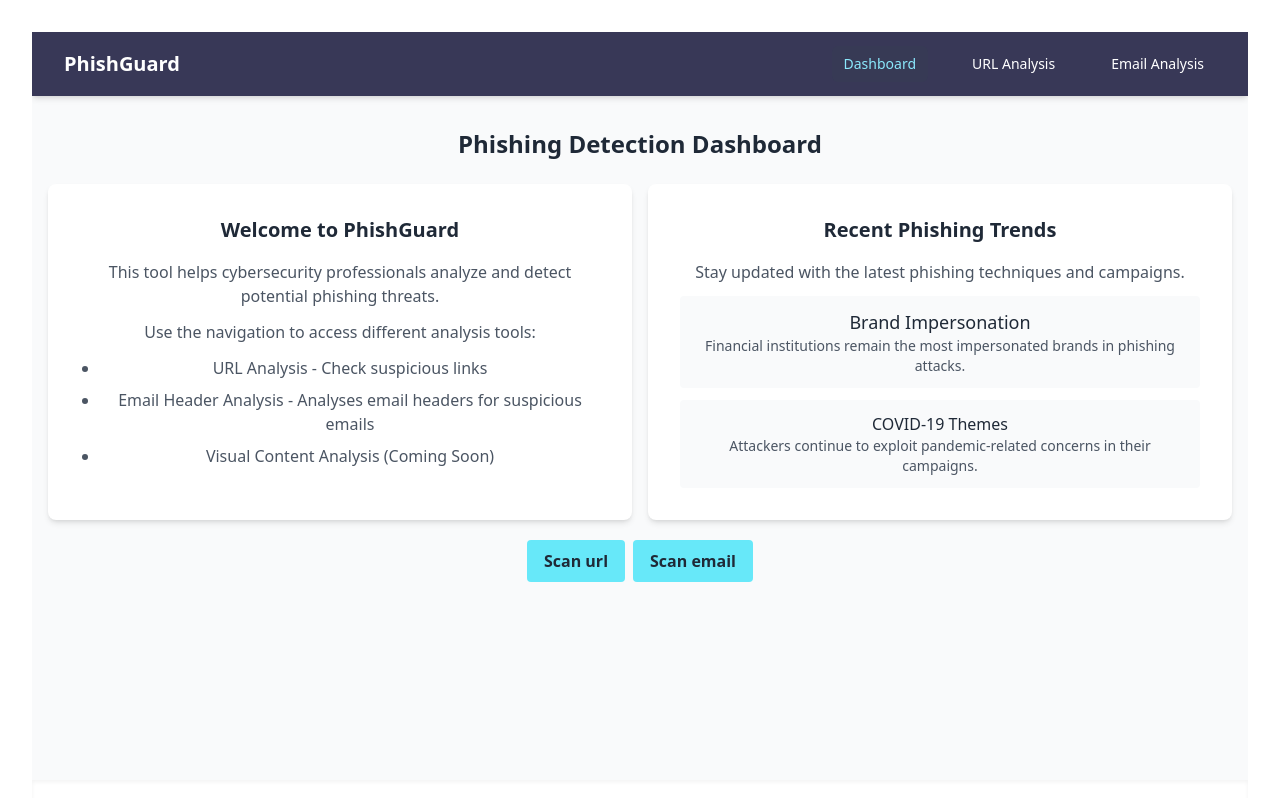
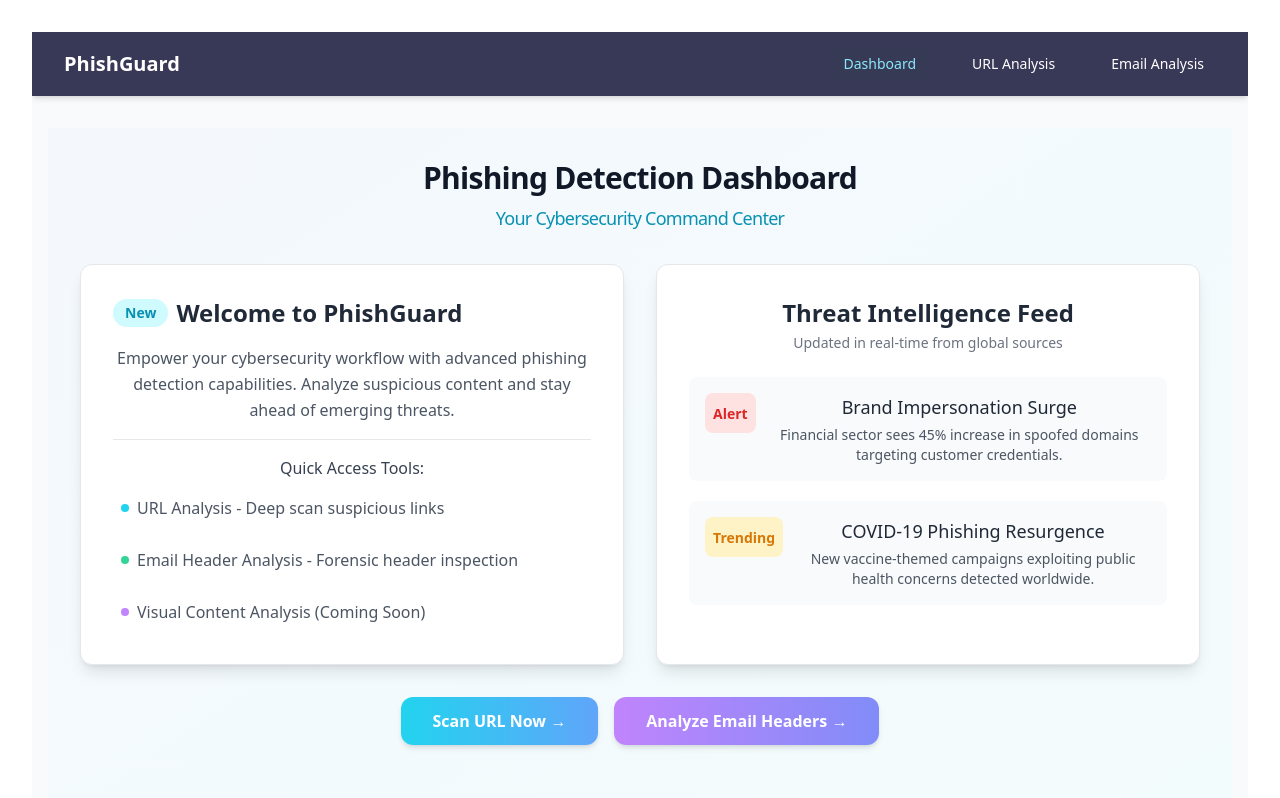
Before and after one commit to effiompraise/Phishing-Detection-Analysis-Tool, a React (Vite) app in the folder phishing-detection-tool/: page / in a window 1280 px wide. Shown: the top 798 px of the page. Built offline with nearby package versions, Linux system fonts and the light colour scheme.

Commit message:
Improved on the dashboard design

```diff
--- a/phishing-detection-tool/src/pages/Dashboard.jsx
+++ b/phishing-detection-tool/src/pages/Dashboard.jsx
@@ -2,55 +2,111 @@ import { Link } from 'react-router-dom';
 
 const Dashboard = () => {
     return (
-      <div>
-        <h1 className="text-2xl font-bold mb-6 text-gray-800 dark:text-white">Phishing Detection Dashboard</h1>
-        <div className="grid grid-cols-1 sm:grid-cols-2 lg:grid-cols-2 gap-4">
-          <div className="card">
-            <h2 className="text-xl font-semibold mb-4 text-gray-800 dark:text-white">Welcome to PhishGuard</h2>
-            <p className="text-gray-600 dark:text-gray-400 mb-3">
-              This tool helps cybersecurity professionals analyze and detect potential phishing threats.
+      <div className="px-4 sm:px-6 lg:px-8 py-8 space-y-8 bg-gradient-to-br from-blue-50/50 to-cyan-50/50 dark:from-gray-900 dark:to-gray-800 min-h-screen">
+        {/* Header Section */}
+        <div className="max-w-7xl mx-auto">
+          <h1 className="text-3xl font-bold text-gray-900 dark:text-white tracking-tight">
+            Phishing Detection Dashboard
+            <span className="block mt-2 text-lg font-normal text-cyan-600 dark:text-cyan-400">
+              Your Cybersecurity Command Center
+            </span>
+          </h1>
+        </div>
+
+        {/* Main Grid */}
+        <div className="max-w-7xl mx-auto grid grid-cols-1 md:grid-cols-2 gap-8">
+          {/* Welcome Card */}
+          <div className="card bg-white dark:bg-gray-800 rounded-xl p-6 shadow-lg hover:shadow-xl transition-shadow duration-300 border border-gray-200 dark:border-gray-700">
+            <div className="space-y-4">
+              <h2 className="text-2xl font-semibold text-gray-800 dark:text-white flex items-center gap-2">
+                <span className="bg-cyan-100 dark:bg-cyan-900/30 text-cyan-600 dark:text-cyan-300 px-3 py-1 rounded-full text-sm">
+                  New
+                </span>
+                Welcome to PhishGuard
+              </h2>
+              <p className="text-gray-600 dark:text-gray-300 leading-relaxed">
+                Empower your cybersecurity workflow with advanced phishing detection capabilities.
+                Analyze suspicious content and stay ahead of emerging threats.
               </p>
-            <p className="text-gray-600 dark:text-gray-400">
-              Use the navigation to access different analysis tools:
+              <div className="border-t border-gray-200 dark:border-gray-700 pt-4">
+                <p className="font-medium text-gray-700 dark:text-gray-300 mb-2">
+                  Quick Access Tools:
                 </p>
-            <ul className="mt-3 space-y-2 ml-5 list-disc text-gray-600 dark:text-gray-400">
-              <li>URL Analysis - Check suspicious links</li>
-              <li>Email Header Analysis - Analyses email headers for suspicious emails</li>
-              <li>Visual Content Analysis (Coming Soon)</li>
+                <ul className="space-y-3 text-gray-600 dark:text-gray-400">
+                  <li className="flex items-center gap-2 hover:bg-gray-50 dark:hover:bg-gray-700/50 p-2 rounded-lg transition-colors">
+                    <div className="h-2 w-2 bg-cyan-400 rounded-full"></div>
+                    URL Analysis - Deep scan suspicious links
+                  </li>
+                  <li className="flex items-center gap-2 hover:bg-gray-50 dark:hover:bg-gray-700/50 p-2 rounded-lg transition-colors">
+                    <div className="h-2 w-2 bg-emerald-400 rounded-full"></div>
+                    Email Header Analysis - Forensic header inspection
+                  </li>
+                  <li className="flex items-center gap-2 hover:bg-gray-50 dark:hover:bg-gray-700/50 p-2 rounded-lg transition-colors">
+                    <div className="h-2 w-2 bg-purple-400 rounded-full"></div>
+                    Visual Content Analysis (Coming Soon)
+                  </li>
                 </ul>
               </div>
+            </div>
+          </div>
 
-          <div className="card">
-            <h2 className="text-xl font-semibold mb-4 text-gray-800 dark:text-white">Recent Phishing Trends</h2>
-            <p className="text-gray-600 dark:text-gray-400 mb-3">
-              Stay updated with the latest phishing techniques and campaigns.
-            </p>
-            <div className="space-y-3">
-              <div className="p-3 bg-gray-50 dark:bg-gray-800 rounded">
-                <h3 className="text-base sm:text-lg font-medium text-gray-800 dark:text-white">Brand Impersonation</h3>
-                <p className="text-sm text-gray-600 dark:text-gray-400">
-                  Financial institutions remain the most impersonated brands in phishing attacks.
+          {/* Trends Card */}
+          <div className="card bg-white dark:bg-gray-800 rounded-xl p-6 shadow-lg hover:shadow-xl transition-shadow duration-300 border border-gray-200 dark:border-gray-700">
+            <h2 className="text-2xl font-semibold text-gray-800 dark:text-white mb-6">
+              Threat Intelligence Feed
+              <span className="block text-sm font-normal text-gray-500 dark:text-gray-400 mt-1">
+                Updated in real-time from global sources
+              </span>
+            </h2>
+            <div className="space-y-5">
+              <div className="p-4 bg-gray-50 dark:bg-gray-700/30 rounded-lg hover:bg-gray-100 dark:hover:bg-gray-700/50 transition-colors group">
+                <div className="flex items-start gap-3">
+                  <div className="bg-red-100 dark:bg-red-900/20 p-2 rounded-lg">
+                    <span className="text-red-600 dark:text-red-400 font-semibold text-sm">Alert</span>
+                  </div>
+                  <div>
+                    <h3 className="text-lg font-medium text-gray-800 dark:text-gray-100 group-hover:text-cyan-600 dark:group-hover:text-cyan-400 transition-colors">
+                      Brand Impersonation Surge
+                    </h3>
+                    <p className="text-sm text-gray-600 dark:text-gray-400 mt-1">
+                      Financial sector sees 45% increase in spoofed domains targeting customer credentials.
                     </p>
                   </div>
-              <div className="p-3 bg-gray-50 dark:bg-gray-800 rounded">
-                <h3 className="font-medium text-gray-800 dark:text-white">COVID-19 Themes</h3>
-                <p className="text-sm text-gray-600 dark:text-gray-400">
-                  Attackers continue to exploit pandemic-related concerns in their campaigns.
+                </div>
+              </div>
+
+              <div className="p-4 bg-gray-50 dark:bg-gray-700/30 rounded-lg hover:bg-gray-100 dark:hover:bg-gray-700/50 transition-colors group">
+                <div className="flex items-start gap-3">
+                  <div className="bg-amber-100 dark:bg-amber-900/20 p-2 rounded-lg">
+                    <span className="text-amber-600 dark:text-amber-400 font-semibold text-sm">Trending</span>
+                  </div>
+                  <div>
+                    <h3 className="text-lg font-medium text-gray-800 dark:text-gray-100 group-hover:text-cyan-600 dark:group-hover:text-cyan-400 transition-colors">
+                      COVID-19 Phishing Resurgence
+                    </h3>
+                    <p className="text-sm text-gray-600 dark:text-gray-400 mt-1">
+                      New vaccine-themed campaigns exploiting public health concerns detected worldwide.
                     </p>
                   </div>
                 </div>
               </div>
             </div>
-        <div class="inline-flex space-x-2 w-full justify-center">
-        <Link to="/url-analysis">
-    <button className="w-full md:w-auto bg-cyan-300 mt-5 hover:bg-blue-300 text-gray-800 font-bold py-2 px-4 rounded">
-      Scan url
-    </button>
+          </div>
+        </div>
+
+        {/* CTA Buttons */}
+        <div className="max-w-7xl mx-auto flex flex-col sm:flex-row gap-4 justify-center">
+          <Link
+            to="/url-analysis"
+            className="w-full sm:w-auto bg-gradient-to-r from-cyan-400 to-blue-400 hover:opacity-90 text-white font-semibold py-3 px-8 rounded-xl transition-all shadow-md hover:shadow-lg"
+          >
+            Scan URL Now →
           </Link>
-  <Link to="/email-analysis">
-    <button className="w-full md:w-auto bg-cyan-300 mt-5 hover:bg-blue-300 text-gray-800 font-bold py-2 px-4 rounded">
-      Scan email
-    </button>
+          <Link
+            to="/email-analysis"
+            className="w-full sm:w-auto bg-gradient-to-r from-purple-400 to-indigo-400 hover:opacity-90 text-white font-semibold py-3 px-8 rounded-xl transition-all shadow-md hover:shadow-lg"
+          >
+            Analyze Email Headers →
           </Link>
         </div>
       </div>
```
Lines whose indentation alone changed are shown as unchanged.
